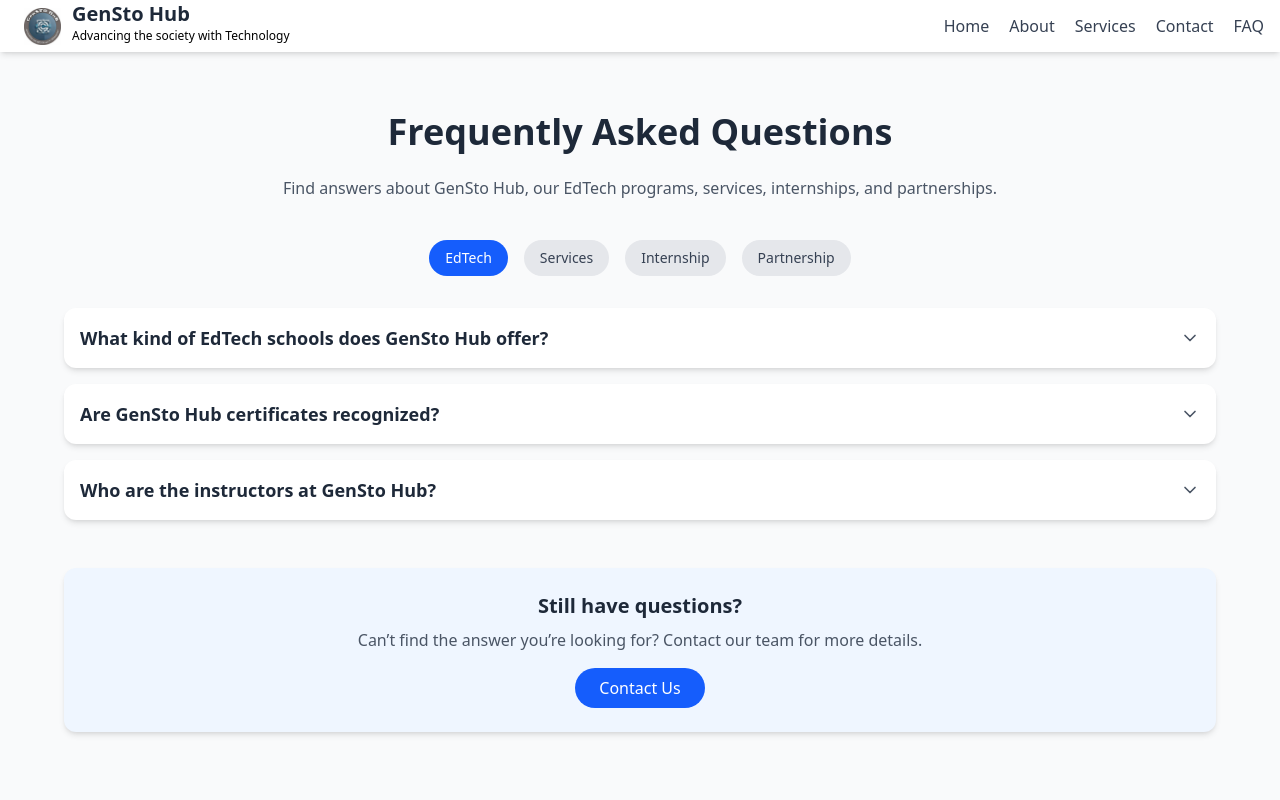
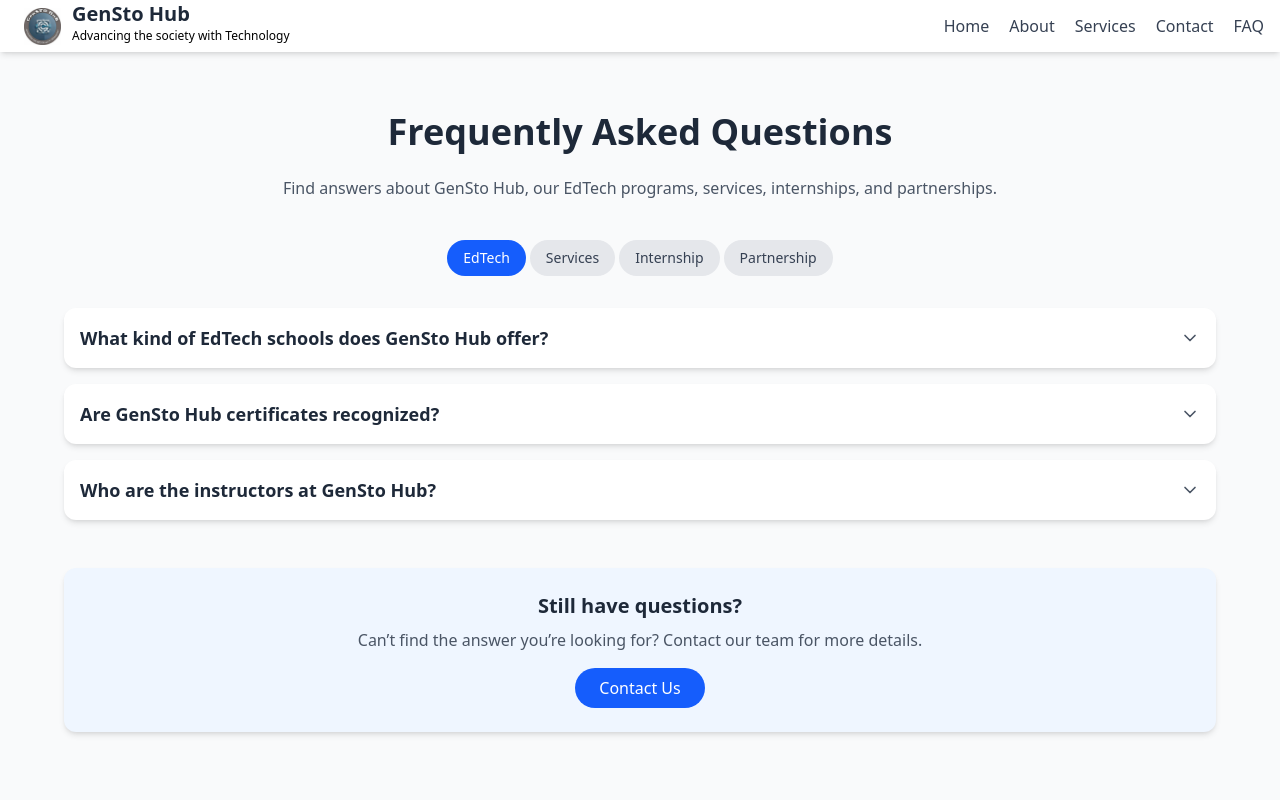
Before and after one commit to Wasem1209/GenSto-Hub, a Next.js app in the folder gensto-frontend/: page /faq in a window 1280 px wide. Shown: the top 800 px of the page. Built offline with nearby package versions, Linux system fonts and the light colour scheme.

Commit message:
faq fianalized

```diff
--- a/gensto-frontend/src/app/Components/Header.tsx
+++ b/gensto-frontend/src/app/Components/Header.tsx
@@ -61,7 +61,7 @@ useEffect(() => {
             </div>
             { /* Mobile dropdown Menu */ }
            {isOpen && (
-  <div className="md:hidden w-full bg-white px-4 py-4 shadow-lg">
+  <div className="md:hidden w-full  bg-white px-1 py-4 shadow-lg">
     <Link
       href="/"
       className="block py-2 text-gray-800 hover:text-blue-600 font-medium transition-all duration-200"
--- a/gensto-frontend/src/app/faq/page.jsx
+++ b/gensto-frontend/src/app/faq/page.jsx
@@ -82,7 +82,7 @@ export default function FAQPage() {
         </p>
 
         {/*  Category Tabs */}
-        <div className="flex justify-center mb-8 space-x-4 flex-wrap">
+        <div className="flex justify-center mb-8 space-x-1 flex-row">
           {Object.keys(faqData).map((category) => (
             <button
               key={category}
```
